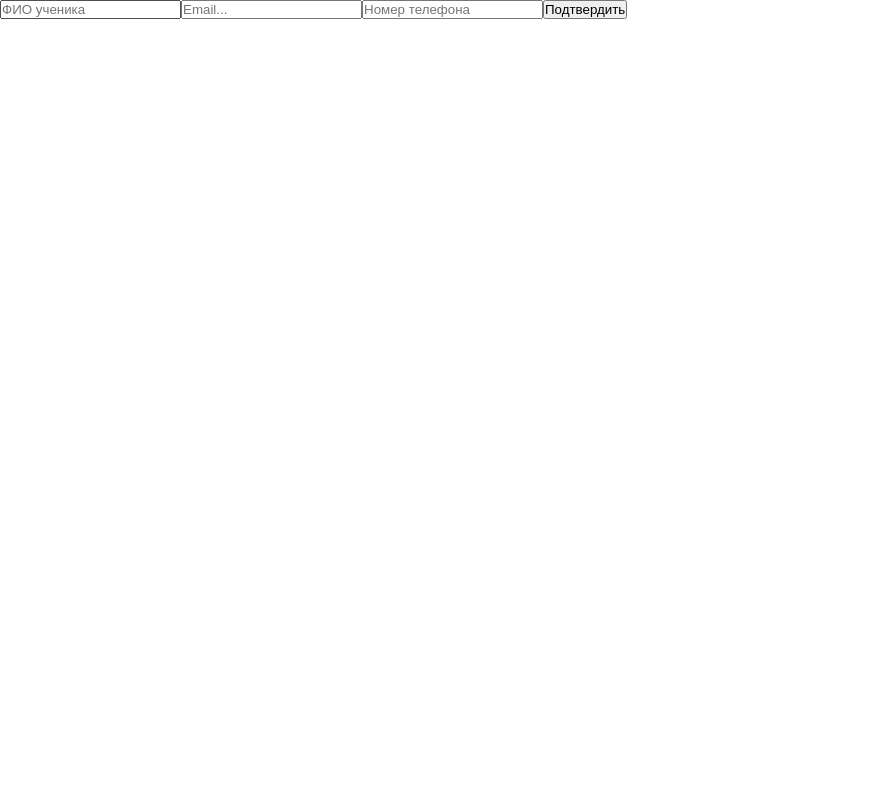
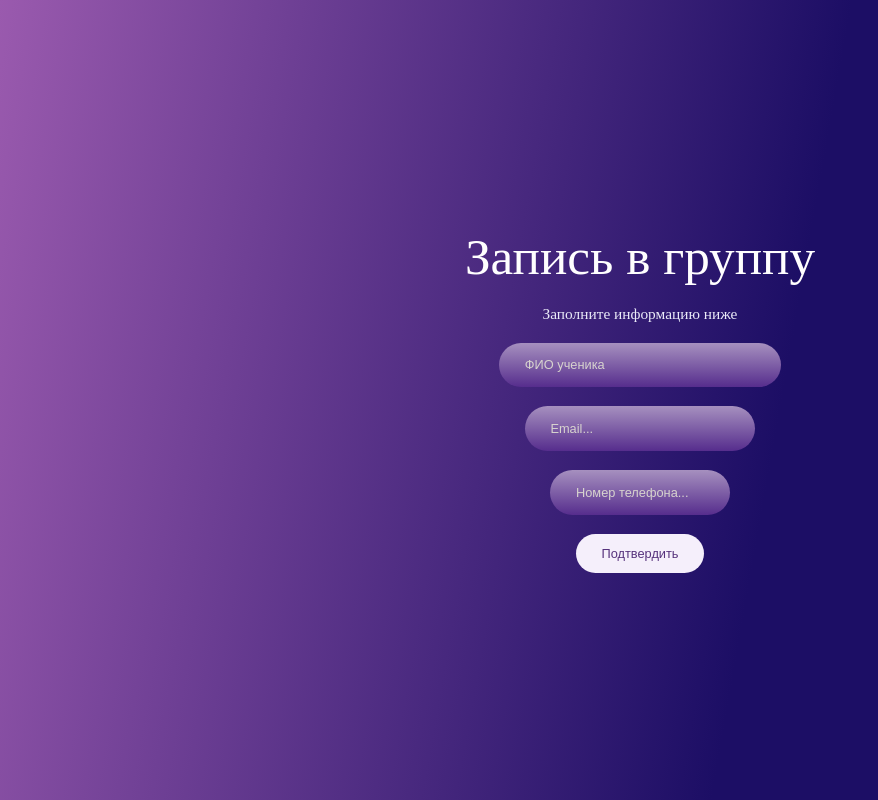
Before and after one commit to Alex-Voinov/it-compote-toolkit, a React (Create React App) app: page / in a window 1280 px wide. Shown: the whole page, without its empty margins (0-878 px from the left). Built offline with nearby package versions, Linux system fonts and the light colour scheme.

Commit message:
Реализована логика вывода имен

```diff
--- a/public/index.html
+++ b/public/index.html
@@ -1,5 +1,6 @@
 <!DOCTYPE html>
 <html lang="en">
+
 <head>
   <meta charset="utf-8" />
   <link rel="icon" href="%PUBLIC_URL%/favicon.ico" />
@@ -7,8 +8,10 @@
   <title>IT – Компот</title>
   <link rel="stylesheet" href="global.css">
 </head>
+
 <body>
-    <noscript>Ваш браузер не поддерживает JS :(</noscript>
+  <noscript>Ваш браузер не поддерживает JavaScript или если JavaScript в его браузере отключен</noscript>
   <div id="root"></div>
 </body>
+
 </html>
--- /dev/null
+++ b/src/components/ResultFind/ResultFind.module.css
@@ -0,0 +1,28 @@
+.wrapper{
+    position: absolute;
+    z-index: 1;
+    width: 30vw;
+    min-height: 10vw;
+    max-height: 20vw;
+    overflow-y: auto;
+    border-radius: 1vw;
+    background-color: #c394d1e8;
+    border: 0.2vw solid #c5558a;
+    &>h1{
+        text-align: center;
+        margin-top: 1vw;
+        font-size: 1.2vw;
+        color: #200a38;
+        margin-bottom: 1vw;
+    }
+}
+
+.row{
+    font-size: 1vw;
+    font-weight: 500;
+    width: 100%;
+    height: 2.5em;
+    padding-left: 2em;
+    display: flex;
+    align-items: center;
+}
--- /dev/null
+++ b/src/components/ResultFind/ResultFind.tsx
@@ -0,0 +1,35 @@
+import { FC } from 'react'
+import styles from './ResultFind.module.css'
+import IStudent from '../../models/Student'
+
+interface IResultFind {
+    status: string,
+    findStudents: IStudent | IStudent[] | null
+}
+
+const createDataRow = (students: IStudent) => {
+    return <div className={styles.row}>
+        {students.LastName} {students.MiddleName} {students.FirstName}
+    </div>
+}
+
+const ResultFind: FC<IResultFind> = ({ status, findStudents }) => {
+    console.log(findStudents)
+    return (
+        <section className={styles.wrapper}>
+            <h1>{
+                status === 'matches found'
+                    ? 'Лучшие совпадения'
+                    : status === 'perfect match'
+                        ? 'Пользователь найден'
+                        : 'Поиск не дал результатов'
+            }
+            </h1>
+            {Array.isArray(findStudents)
+                ? (findStudents as IStudent[]).map(createDataRow)
+                : findStudents && createDataRow(findStudents)}
+        </section>
+    )
+}
+
+export default ResultFind
--- /dev/null
+++ b/src/components/UI/SrartForm/StartForm.module.css
@@ -0,0 +1,38 @@
+.wrapper {
+    width: 50vw;
+    height: 30vw;
+    display: flex;
+    flex-direction: column;
+    align-items: center;
+    justify-content: space-evenly;
+
+    &>h1 {
+        font-size: 4vw;
+        color: #FFFEFF;
+        font-weight: 300;
+    }
+
+    &>p {
+        font-size: 1.2vw;
+        color: #EAEAF8;
+        font-weight: 300;
+    }
+
+    &>button {
+        background-color: #F5EFFB;
+        color: #56327C;
+        font-size: 1vw;
+        border: none;
+        width: 10vw;
+        height: 3vw;
+        border-radius: 4vw;
+        font-weight: 500;
+        cursor: pointer;
+        transition: color 0.3s ease-in-out, background-color 0.3s ease-in-out;
+
+        &:hover {
+            color: #6723ac;
+            background-color: #af7be7;
+        }
+    }
+}
--- a/src/components/UI/SrartForm/StartForm.tsx
+++ b/src/components/UI/SrartForm/StartForm.tsx
@@ -1,5 +1,9 @@
 import { FC, useState, Dispatch, SetStateAction } from 'react'
 import StartInput from '../StartInput/StartInput'
+import Server from '../../../servies/Server'
+import styles from './StartForm.module.css'
+import IStudent from '../../../models/Student'
+
 
 const setInputs = [
     {
@@ -12,25 +16,38 @@ const setInputs = [
     },
     {
         type: 'tel',
-        placeholder: 'Номер телефона',
+        placeholder: 'Номер телефона...',
     }
 ]
 
-const StartForm: FC = () => {
+interface IStartForm {
+    setStatus: Dispatch<SetStateAction<string>>,
+    setFindStudents: Dispatch<SetStateAction<IStudent | IStudent[] | null>>
+}
+
+const StartForm: FC<IStartForm> = ({ setStatus, setFindStudents }) => {
     const inputsStates = new Array(setInputs.length).fill('').map(useState) as [string, Dispatch<SetStateAction<string>>][]
     const inputs = setInputs.map(
         (inputData, number) => <StartInput
             type={inputData.type}
             placeholder={inputData.placeholder}
+            key={inputData.placeholder}
             state={inputsStates[number]}
         />
     )
     return (
-        <form>
+        <form className={styles.wrapper}>
+            <h1>Запись в группу</h1>
+            <p>Заполните информацию ниже</p>
             {inputs}
             <button onClick={e => {
                 e.preventDefault()
-                // запрос на сервер
+                Server.getUset(...(inputsStates.map(state => state[0]) as [string, string, string])).then(result => {
+                    if (result.data.status && result.data.studentsData) {
+                        setStatus(result.data.status)
+                        setFindStudents(result.data.studentsData)
+                    }
+                })
             }}>Подтвердить</button>
         </form>
     )
--- a/src/components/UI/StartInput/StartInput.module.css
+++ b/src/components/UI/StartInput/StartInput.module.css
@@ -0,0 +1,35 @@
+.wrapper {
+    height: 3.5em;
+    font-size: 1vw;
+    color: #D7D3CE;
+    display: flex;
+    align-items: center;
+    padding-left: 2em;
+    border-radius: 2em;
+    background: rgb(86, 45, 141);
+    background: linear-gradient(0deg, rgba(86, 45, 141, 1) 0%, rgba(166, 144, 191, 1) 100%);
+    border: none;
+    box-shadow: 0 0 0 0 rgba(166, 144, 191, 1);
+    transition: box-shadow 0.3s ease-in-out;
+
+    &:first-of-type {
+        width: 22vw;
+    }
+
+    &:nth-of-type(2) {
+        width: 18vw;
+    }
+
+    &:last-of-type {
+        width: 14vw;
+    }
+
+    &:focus{
+        outline: none;
+        box-shadow: 0 0 0.6vw 0.2vw rgba(166, 144, 191, 1);
+    }
+
+    &::placeholder{
+        color: inherit;
+    }
+}
--- a/src/components/UI/StartInput/StartInput.tsx
+++ b/src/components/UI/StartInput/StartInput.tsx
@@ -1,4 +1,6 @@
 import { FC, Dispatch, SetStateAction } from 'react'
+import styles from './StartInput.module.css'
+
 
 interface IStartInput {
     placeholder: string,
@@ -12,6 +14,8 @@ const StartInput: FC<IStartInput> = ({ placeholder, type, state }) => {
 
     return (
         <input
+            autoComplete='none'
+            className={styles.wrapper}
             placeholder={placeholder}
             type={type}
             value={content}
--- /dev/null
+++ b/src/models/Student.ts
@@ -0,0 +1,6 @@
+export default interface IStudent {
+    id: number;
+    LastName: string;
+    FirstName: string;
+    MiddleName: string;
+}
--- /dev/null
+++ b/src/models/StudentSerch.ts
@@ -0,0 +1,6 @@
+import IStudent from "./Student";
+
+export default interface IStudentSerch {
+    status: string;
+    studentsData: IStudent | IStudent[] | null
+}
--- a/src/pages/StartPage/StartPage.module.css
+++ b/src/pages/StartPage/StartPage.module.css
@@ -0,0 +1,9 @@
+.wrapper {
+    width: 100vw;
+    height: 100vh;
+    display: flex;
+    align-items: center;
+    justify-content: center;
+    background: rgb(112, 28, 144);
+    background: linear-gradient(100deg, #9A5AAE 0%, #1C0E65 60%);
+}
--- a/src/pages/StartPage/StartPage.tsx
+++ b/src/pages/StartPage/StartPage.tsx
@@ -1,10 +1,17 @@
-import { FC } from 'react'
+import { FC, useState } from 'react'
 import StartForm from '../../components/UI/SrartForm/StartForm'
+import styles from './StartPage.module.css'
+import ResultFind from '../../components/ResultFind/ResultFind'
+import IStudent from '../../models/Student'
 
 const StartPage: FC = () => {
+    const [status, setStatus] = useState('');
+    const [findStudents, setFindStudents] = useState<IStudent | IStudent[] | null>(null);
+
     return (
-        <section>
-            <StartForm />
+        <section className={styles.wrapper}>
+            <StartForm setStatus={setStatus} setFindStudents={setFindStudents} />
+            {status && <ResultFind findStudents={findStudents} status={status}/>}
         </section>
     )
 }
--- /dev/null
+++ b/src/servies/Server.ts
@@ -0,0 +1,20 @@
+import axios from 'axios';
+import { AxiosResponse } from 'axios';
+import IStudentSerch from '../models/StudentSerch';
+
+const API_URL = `http://localhost:5000/api`;
+
+const $api = axios.create({
+    withCredentials: true,
+    baseURL: API_URL
+})
+
+export default class Server {
+    static getUset(
+        fullName: string,
+        email: string,
+        tel: string,
+    ): Promise<AxiosResponse<IStudentSerch>> {
+        return $api.get<IStudentSerch>('/get-student', { params: { fullName, email, tel } })
+    }
+}
```
Lines whose indentation alone changed are shown as unchanged.
